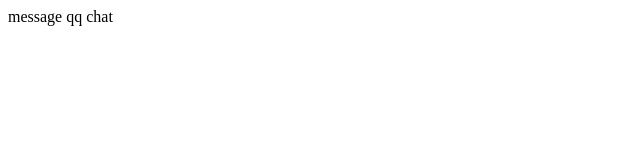
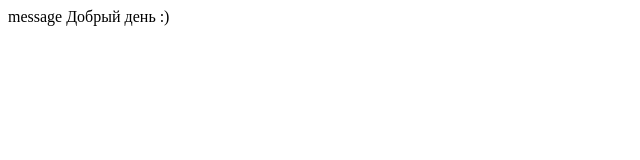
Before and after one commit to i-Kantaria/kantaria.github.io, a plain HTML site: page index.html in a window 1280 px wide. Shown: the full height of the page, 0-640 px from the left. Drawn offline with Linux system fonts and the light colour scheme.

Commit message:
index.html

```diff
--- a/index.html
+++ b/index.html
@@ -2,5 +2,5 @@
 message
 </head>
 <body>
-qq chat
+Добрый день :)
 </body>
```
